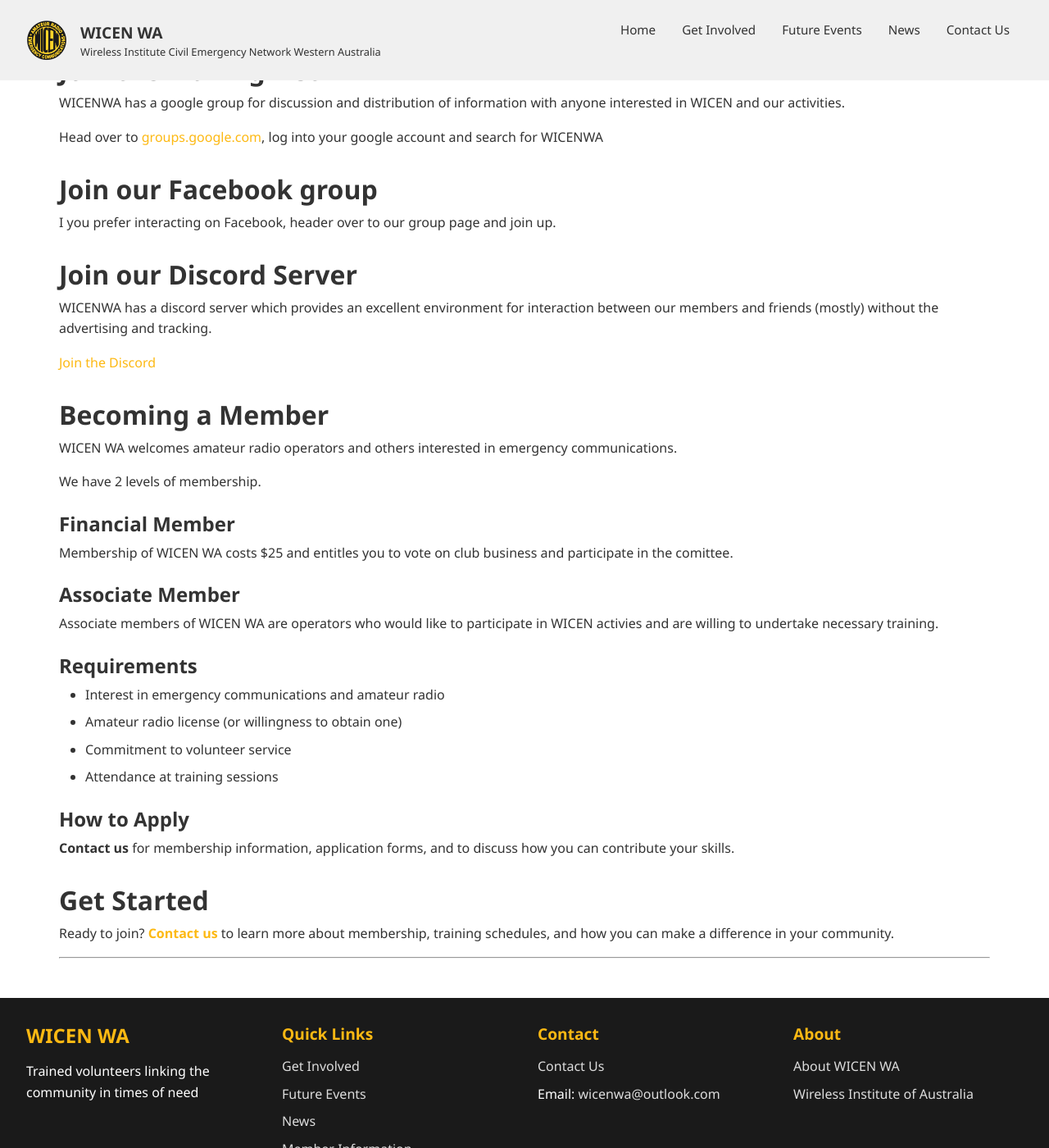
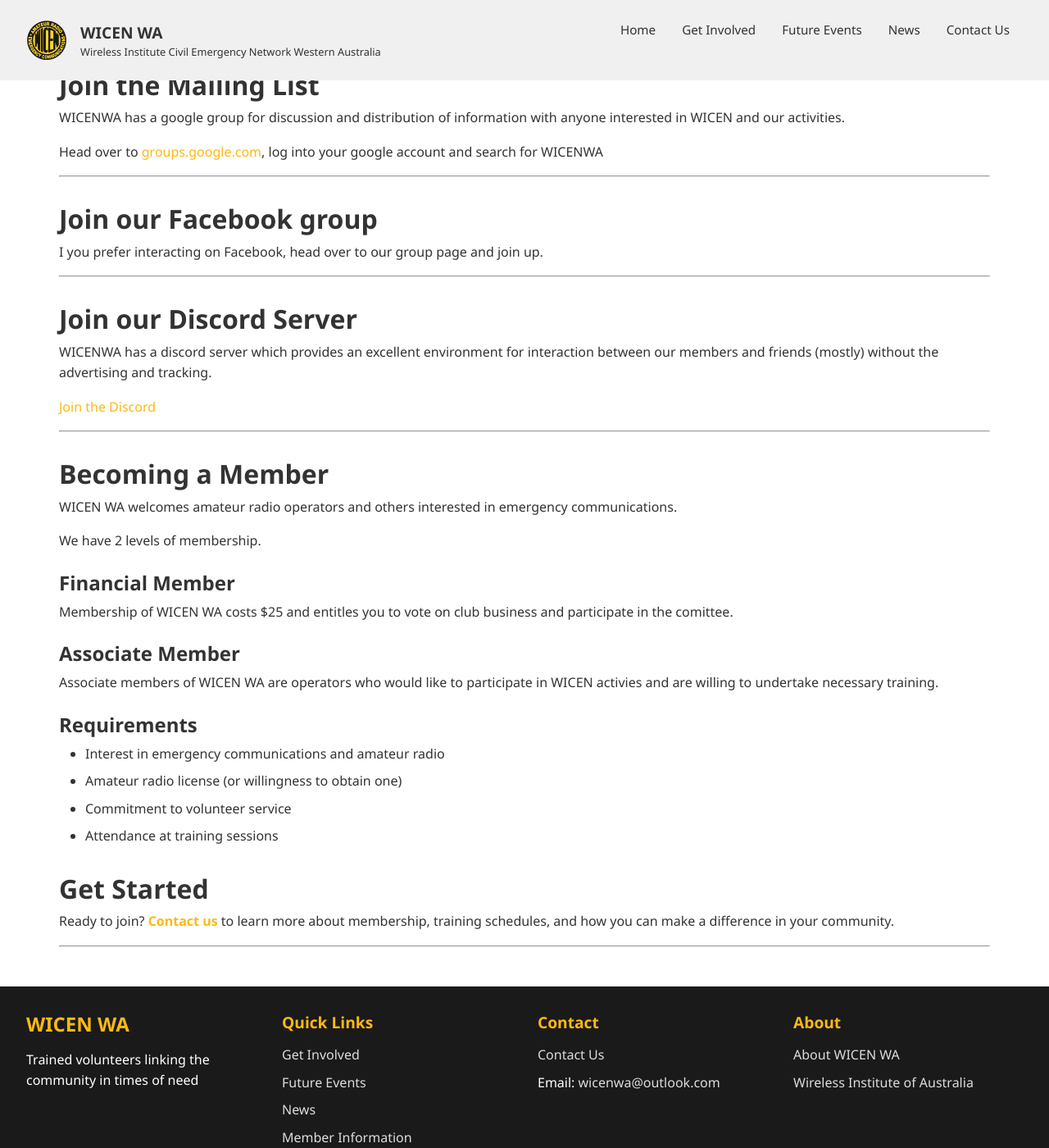
Before and after one commit to jubbp/WICENWA-Web, a Jekyll site: the page built from get-involved.md, in a window 1280 px wide and 1400 px high, scrolled down 756 px. Shown: the whole window at 82% size. Built offline with Jekyll 4.4.1, drawn with Linux system fonts in a browser that asks for light colours.

Commit message:
tidying get-involved

```diff
--- a/get-involved.md
+++ b/get-involved.md
@@ -26,8 +26,9 @@
 |VK6RBY|Bunbury|146.850 -0.6|
 |---|---|---|
 
+Please check in and let us know where our signal is reaching.
 
-Please check in and let us know where our signal is reaching.
+---
 
 ## Join the Mailing List
 
@@ -35,9 +36,13 @@
 
 Head over to [groups.google.com](https://groups.google.com), log into your google account and search for WICENWA
 
+---
+
 ## Join our Facebook group
 
-I you prefer interacting on Facebook, header over to our group page and join up.
+I you prefer interacting on Facebook, head over to our group page and join up.
+
+---
 
 ## Join our Discord Server
 
@@ -45,6 +50,7 @@
 
 [Join the Discord](https://discord.gg/z4Wmgp6fa7)
 
+---
 
 ## Becoming a Member
 
@@ -67,10 +73,6 @@
 - Commitment to volunteer service
 - Attendance at training sessions
 
-### How to Apply
-
-**Contact us** for membership information, application forms, and to discuss how you can contribute your skills.
-
 ## Get Started
 
 Ready to join? **[Contact us](/contact)** to learn more about membership, training schedules, and how you can make a difference in your community.
```
